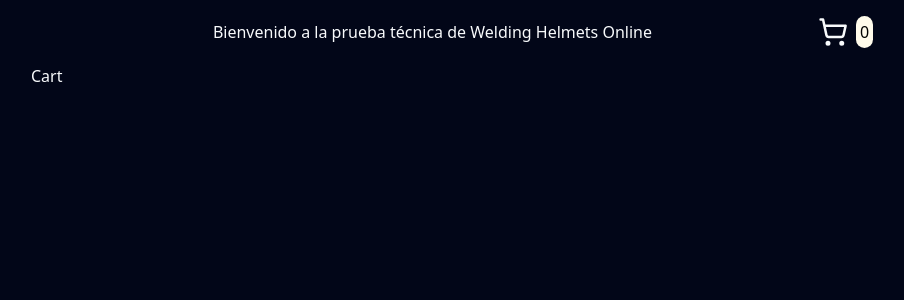
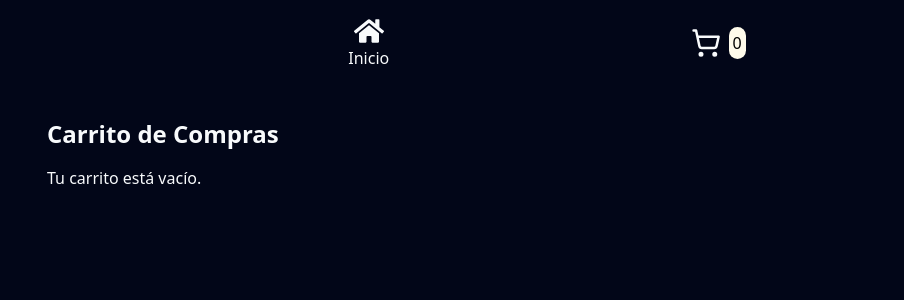
Before and after one commit to psamirt/WHO-Challenge-Frontend-Paolo_Tello, a Next.js app: page /cart in a window 1280 px wide. Shown: the top 300 px of the page, without its empty margins (97-1001 px from the left). Built offline with nearby package versions, Linux system fonts and the light colour scheme.

Commit message:
cart page + logic

```diff
--- a/src/app/cart/page.tsx
+++ b/src/app/cart/page.tsx
@@ -1,9 +1,48 @@
-import React from 'react'
+"use client";
+import { useCartStore } from "@/store/cartStore";
+import React from "react";
 
 const Cart = () => {
+  const { cart } = useCartStore();
+  const total = cart.reduce((acc, item) => acc + item.price * item.quantity, 0);
+
   return (
-    <div>Cart</div>
-  )
-}
+    <div className="container mx-auto px-4 py-8">
+      <h2 className="text-2xl font-bold mb-4">Carrito de Compras</h2>
+      {cart.length === 0 ? (
+        <p>Tu carrito está vacío.</p>
+      ) : (
+        <table className="w-full text-left border">
+          <thead>
+            <tr>
+              <th className="p-2 border-b">Producto</th>
+              <th className="p-2 border-b">Precio</th>
+              <th className="p-2 border-b">Cantidad</th>
+              <th className="p-2 border-b">Subtotal</th>
+            </tr>
+          </thead>
+          <tbody>
+            {cart.map((item) => (
+              <tr key={item.id}>
+                <td className="p-2 border-b">{item.title}</td>
+                <td className="p-2 border-b">S/ {item.price.toFixed(2)}</td>
+                <td className="p-2 border-b">{item.quantity}</td>
+                <td className="p-2 border-b">
+                  S/ {(item.price * item.quantity).toFixed(2)}
+                </td>
+              </tr>
+            ))}
+            <tr>
+              <td colSpan={3} className="text-right font-bold p-2">
+                Total:
+              </td>
+              <td className="p-2 font-bold">S/ {total.toFixed(2)}</td>
+            </tr>
+          </tbody>
+        </table>
+      )}
+    </div>
+  );
+};
 
-export default Cart
+export default Cart;
--- a/src/app/page.tsx
+++ b/src/app/page.tsx
@@ -35,7 +35,7 @@ export default function Home() {
       <header className=" shadow-sm">
         <div className="container mx-auto px-4 py-6 flex justify-around">
           <h1 className="text-3xl font-bold text-amber-50">
-            Tienda de Productos
+            Bienvenido a la prueba técnica de Welding Helmets Online
           </h1>
           <Button
             onClick={() => {
--- a/src/app/products/[id]/page.tsx
+++ b/src/app/products/[id]/page.tsx
@@ -41,7 +41,7 @@ const Product = ({ params }: Props) => {
   }
 
   return (
-    <div className="fixed inset-0 bg-opacity-50 flex items-center justify-center z-50 p-4">
+    <div className="flex items-center justify-center p-4 h-[90vh]">
       <div className="rounded-lg max-w-2xl w-full max-h-[90vh] overflow-y-auto modal-scroll">
         <div className="p-6">
           <div className="flex justify-between items-start mb-4">
--- a/src/components/CardProducts.tsx
+++ b/src/components/CardProducts.tsx
@@ -64,7 +64,7 @@ const CardProducts: React.FC<CardProductsProps> = ({ products }) => {
                     e.stopPropagation();
                     handleAddToCart(product);
                   }}
-                  className="bg-blue-600 px-4 py-2 rounded-md hover:bg-blue-700 transition-colors duration-200"
+                  className="bg-blue-600 cursor-pointer px-4 py-2 rounded-md hover:bg-blue-700 transition-colors duration-200"
                 >
                   Agregar
                 </button>
--- a/src/components/Navbar.tsx
+++ b/src/components/Navbar.tsx
@@ -3,23 +3,35 @@ import { useCartStore } from "@/store/cartStore";
 import React from "react";
 import { LuShoppingCart } from "react-icons/lu";
 import { useRouter } from "next/navigation";
+import { FaHome } from "react-icons/fa";
 
 const Navbar = () => {
   const { cart } = useCartStore();
   const router = useRouter();
-  const handleClick = () => {
+  const handleClickCart = () => {
     router.push("/cart");
   };
+  const handleClickHome = () => {
+    router.push("/");
+  };
+
+  const totalQuantity = cart.reduce((acc, item) => acc + item.quantity, 0);
   return (
-    <nav className="flex items-center justify-evenly p-4 ">
-      <div>Bienvenido a la prueba técnica de Welding Helmets Online </div>
+    <nav className="flex items-center justify-evenly p-4">
       <button
-        onClick={() => handleClick()}
+        onClick={() => handleClickHome()}
+        className="items-center flex flex-col justify-center px-2 cursor-pointer"
+      >
+        <FaHome size={30} />
+        <span className="text-md">Inicio</span>
+      </button>
+      <button
+        onClick={() => handleClickCart()}
         className="flex items-center gap-2 cursor-pointer"
       >
         <LuShoppingCart size={30} />
         <span className="rounded-full bg-amber-50 p-1 text-black">
-          {cart.length}
+          {totalQuantity}
         </span>
       </button>
     </nav>
--- a/src/store/cartStore.tsx
+++ b/src/store/cartStore.tsx
@@ -1,22 +1,29 @@
-import { Product } from "@/types/products";
+import { CartStore, CartItem } from "@/types/products";
 import { create } from "zustand";
 import { persist } from "zustand/middleware";
 
-interface CartState {
-  cart: Product[];
-  addToCart: (product: Product) => void;
-  removeFromCart: (productId: number) => void;
-  clearCart: () => void;
-}
+export const useCartStore = create<CartStore>()(
+  persist(
+    (set, get) => ({
+      cart: [],
+      addToCart: (product) => {
+        const cart = get().cart;
+        const existingItem = cart.find(
+          (item: CartItem) => item.id === product.id
+        );
 
-export const useCartStore = create<CartState>()(
-  persist(
-    (set) => ({
-      cart: [],
-      addToCart: (product) =>
-        set((state) => ({
-          cart: [...state.cart, product],
-        })),
+        if (existingItem) {
+          set({
+            cart: cart.map((item: CartItem) =>
+              item.id === product.id
+                ? { ...item, quantity: item.quantity + 1 }
+                : item
+            ),
+          });
+        } else {
+          set({ cart: [...cart, { ...product, quantity: 1 }] });
+        }
+      },
       removeFromCart: (productId) =>
         set((state) => ({
           cart: state.cart.filter((product) => product.id !== productId),
```
Also changed, not shown: src/types/products.ts (+28 -10 lines).
